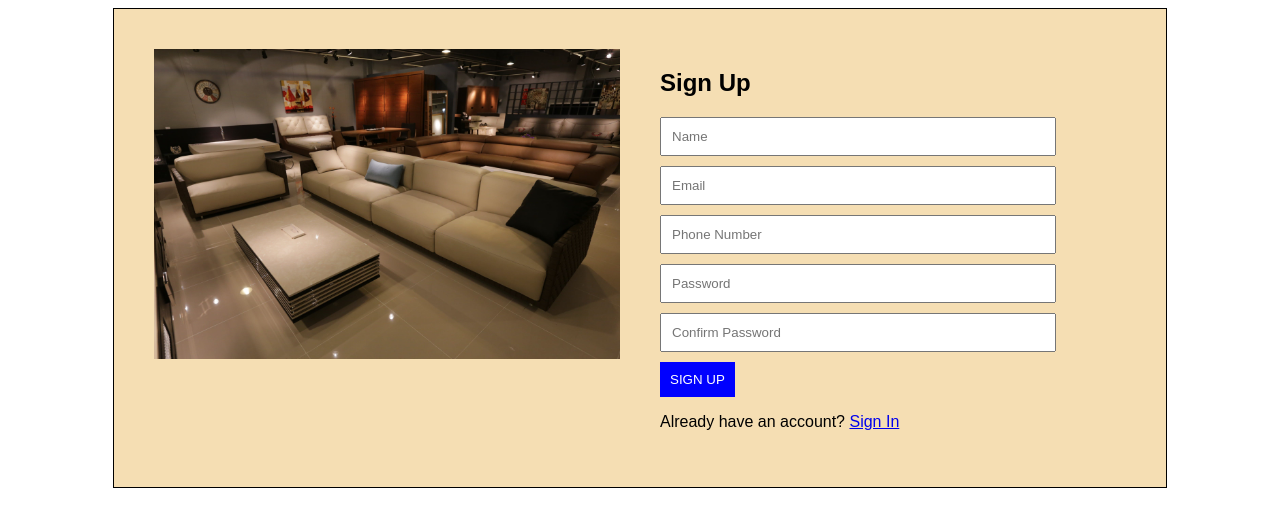
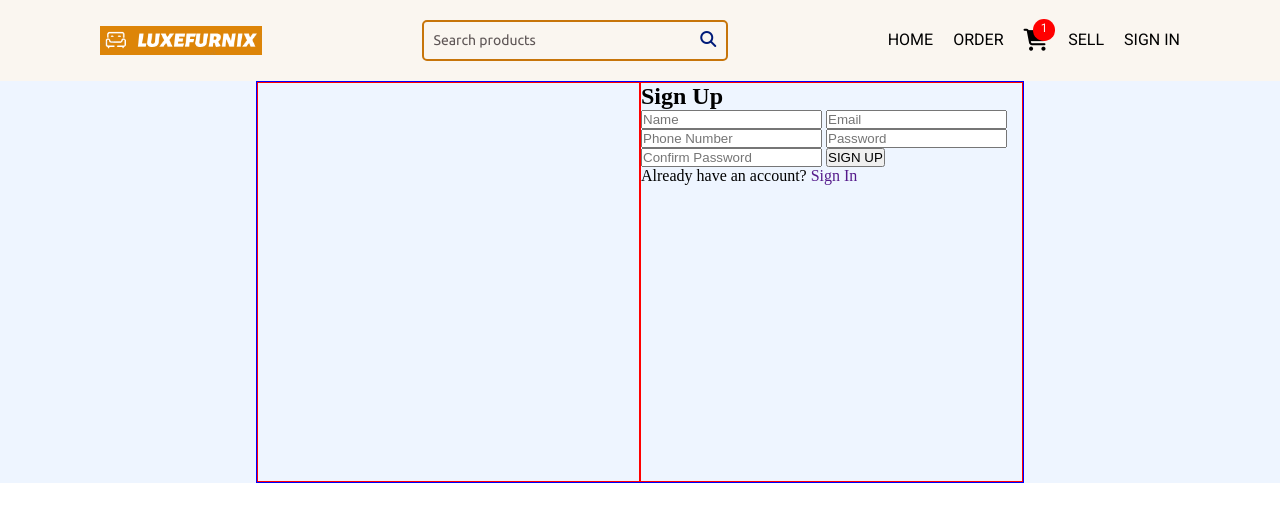
Before and after one commit to EucTech/luxefurnix, a Python web app: template templates/signup.html in a window 1280 px wide. Shown: the top 527 px of the page. Run offline with Jinja, Linux system fonts and the light colour scheme; the template is opened without the code that fills it, so the values that code supplies are empty.

Commit message:
sign up form

```diff
--- a/static/styles/signup.css
+++ b/static/styles/signup.css
@@ -1,29 +1,67 @@
-body {
-  font-family: Arial, sans-serif;
+@import url('https://fonts.googleapis.com/css2?family=Roboto:ital,wght@0,300;0,400;0,500;0,700;1,300;1,400;1,500;1,700&family=Ubuntu:ital,wght@0,300;0,400;0,500;0,700;1,300&display=swap');
+
+/* font-family: 'Roboto', sans-serif;
+font-family: 'Ubuntu', sans-serif; */
+
+* {
+    margin: 0;
+    padding: 0;
+    box-sizing: border-box;
+}
+
+a {
+    text-decoration: none;
+}
+
+ul {
+    list-style-type: none;
+    margin: 0;
+}
+
+:root {
+    --goldcolor: #c7750a;
+    --navcolor: #FAF6F0;
+    --navlinkcolor: #001B79;
+    --lightgrey:#EEF5FF;
+    --lightdark:#5e5656;
 }
 
 .container {
+  width: 100%;
+  height: 100%;
   display: flex;
+  align-items: center;
   justify-content: center;
-  align-items: flex-start;
-  width: 80%;
-  margin: auto;
-  border: 1px solid black;
-  padding: 20px;
-  background-color: wheat;
+  background-color: var(--lightgrey);
 }
 
-.image-side, .form-side {
-  flex: 1;
-  padding: 20px;
+.container .main {
+  display: flex;
+  justify-items: center;
+  align-content: center;
+  width: 60%;
+  height: 100%;
+  border: 1px blue solid;
+}
 
+.container .image-side {
+  width: 100%;
+  height: 25em;
+  border: 1px red solid;
 }
 
 .image-side img {
   width: 100%;
-  height: auto;
+  border: 1px red solid;
+
 }
 
+.container .form-page {
+  width: 100%;
+  height: 25em;
+  border: 1px red solid;
+}
+/*
 input[type="text"], input[type="email"], input[type="password"] {
   display: block;
   width: 80%;
@@ -41,4 +79,4 @@ input[type="submit"] {
 
 input[type="submit"]:hover {
   background-color: blanchedalmond;
-}
+} */
--- a/templates/signup.html
+++ b/templates/signup.html
@@ -1,17 +1,57 @@
 <!DOCTYPE html>
 <html lang="en">
+
 <head>
     <meta charset="UTF-8">
     <meta name="viewport" content="width=device-width, initial-scale=1.0">
+
+     <!-- fontawesome -->
+     <link rel="stylesheet" href="https://cdnjs.cloudflare.com/ajax/libs/font-awesome/6.4.2/css/all.min.css"
+     integrity="sha512-z3gLpd7yknf1YoNbCzqRKc4qyor8gaKU1qmn+CShxbuBusANI9QpRohGBreCFkKxLhei6S9CQXFEbbKuqLg0DA=="
+     crossorigin="anonymous" referrerpolicy="no-referrer" />
+
+    <!-- layout css -->
+    <link rel="stylesheet" href="/static/layout.css">
+
+    <!-- Sign up css -->
     <link rel="stylesheet" type="text/css" href="/static/styles/signup.css">
     <title>Sign Up</title>
 </head>
+
 <body>
+    <nav>
+        <div class="nav_bar">
+            <img class="logo" src="/static/images/luxefurnix logo.png" alt="Luxefurnix_logo">
+            <div class="search_bar">
+                <form action="">
+                    <input type="text" placeholder="Search products">
+                    <a type="submit" href="/"><i class="fa-solid fa-magnifying-glass"></i></a>
+                </form>
+            </div>
+            <div class="nav_contents">
+                <ul class="nav_items">
+                    <li><a href="">Home</a></li>
+                    <li><a href="">Order</a></li>
+                    <div class="cart">
+                        <a href=""><i class="fa-solid fa-cart-shopping"></i></a>
+                        <p>1</p>
+                    </div>
+                    <li><a href="">Sell</a></li>
+                    <li><a href="">Sign In</a></li>
+                </ul>
+            </div>
+            <div class="toggle">
+                <i class="fa-solid fa-bars open_bar"></i>
+                <i class="fa-solid fa-rectangle-xmark close_bar"></i>
+            </div>
+        </div>
+    </nav>
+
+
     <div class="container">
-    <div class="image-side">
-        <img src="/static/images/sign_up_furniture.jpg">
-    </div>
-    <div class="form-side">
+        <div class="main">
+            <div class="image-side"></div>
+            <div class="form-page">
                 <h2 class="signup-header">Sign Up</h2>
                 <form>
                     <input type="text" id="name" name="name" placeholder="Name">
@@ -21,8 +61,10 @@
                     <input type="password" id="password-confirm" name="password-confirm" placeholder="Confirm Password">
                     <input type="submit" value="SIGN UP">
                 </form>
-        <p>Already have an account? <a href="#">Sign In</a></p>
+                <p>Already have an account? <a href="">Sign In</a></p>
+            </div>
         </div>
     </div>
 </body>
+
 </html>
```
Lines whose indentation alone changed are shown as unchanged.
